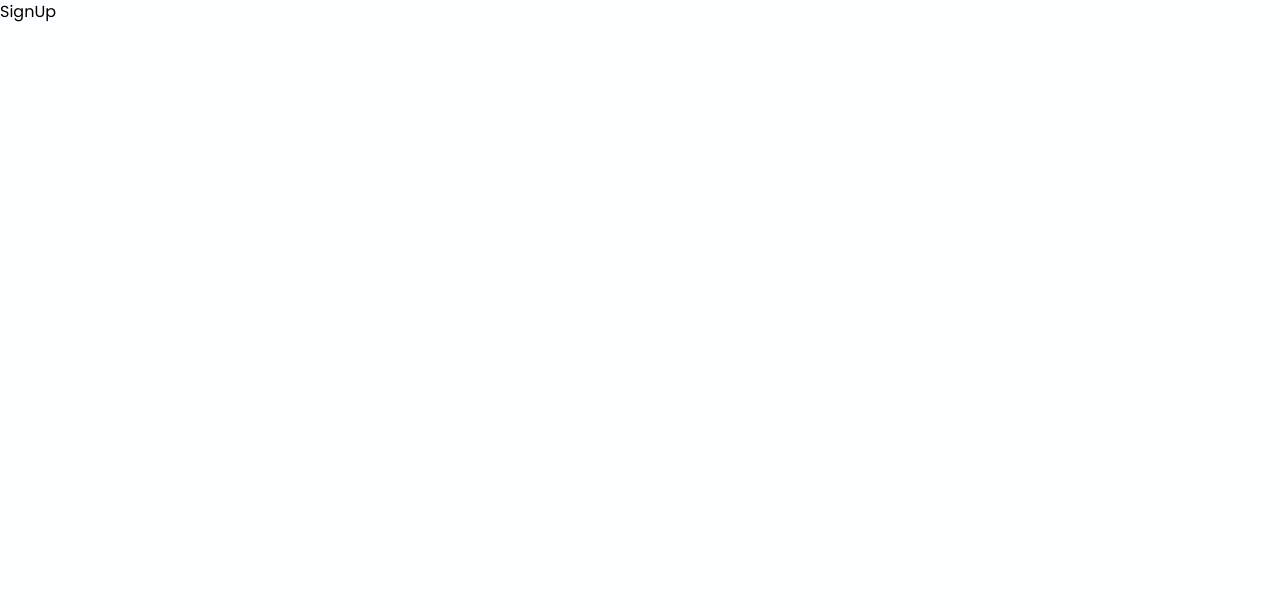
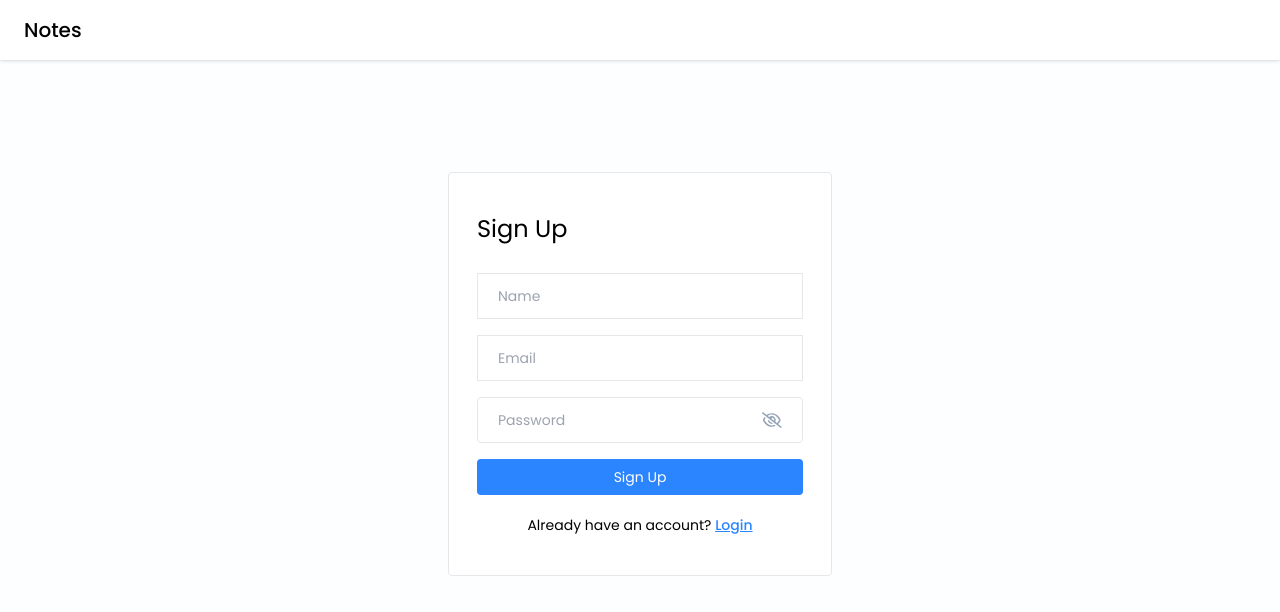
Before and after one commit to AjaySusanth/notes-app-deploy-demo, a React (Vite) app in the folder frontend/: page /signup in a window 1280 px wide. Shown: the top 612 px of the page. Built offline with nearby package versions, Linux system fonts and the light colour scheme.

Commit message:
signup-ui

```diff
--- a/frontend/src/pages/Login/Login.jsx
+++ b/frontend/src/pages/Login/Login.jsx
@@ -22,6 +22,8 @@
       return;
     }
     setError('')
+
+    // Login api call
   }
 
 
--- a/frontend/src/pages/SignUp/SignUp.jsx
+++ b/frontend/src/pages/SignUp/SignUp.jsx
@@ -1,6 +1,81 @@
+import { useState } from "react"
+import { Link } from "react-router-dom"
+import Navbar from "../../components/Navbar"
+import PasswordInput from "../../components/PasswordInput"
+import { validateEmail } from "../../utils/helper"
 const SignUp = () => {
+
+  const [name,setName] = useState('')
+  const [email,setEmail] = useState('')
+  const [password,setPassword] = useState('')
+  const [error,setError] = useState(null)
+
+  const handleSignUp = async (e) =>{
+    e.preventDefault();
+
+    if(!name){
+      setError('Please enter a name')
+      return;
+    }
+
+    if (!validateEmail(email)){
+      setError('Please enter a valid email address')
+      return;
+    }
+
+    if (!password){
+      setError('Please enter a password')
+      return;
+    }
+    setError('')
+
+    // signup api call
+  }
+
+
   return (
-    <div>SignUp</div>
+    <>
+      <Navbar/>
+
+      <div className="flex items-center justify-center mt-28">
+        <div className="w-96 border rounded  bg-white px-7 py-10">
+          <form onSubmit={handleSignUp}>
+
+            <h4 className="text-2xl mb-7">Sign Up</h4>
+
+            <input
+            type="text"
+            placeholder="Name"
+            className="input-box"
+            value={name}
+            onChange={(e)=>setName(e.target.value)}
+            />
+
+            <input
+            type="text"
+            placeholder="Email"
+            className="input-box"
+            value={email}
+            onChange={(e)=>setEmail(e.target.value)}
+            />
+
+            <PasswordInput
+            value={password}
+            onChange={(e)=>setPassword(e.target.value)}
+            />
+
+            {error && <p className="text-xs text-red-500 pb-1">{error}</p>}
+
+            <button type="submit" className="btn-primary">Sign Up</button>
+
+            <p className="text-sm text-center mt-4">Already have an account?{" "}
+            <Link to='/login' className="font-medium text-primary underline">Login</Link>
+            </p>
+
+          </form>
+        </div>
+      </div>
+    </>
   )
 }
 export default SignUp
```
